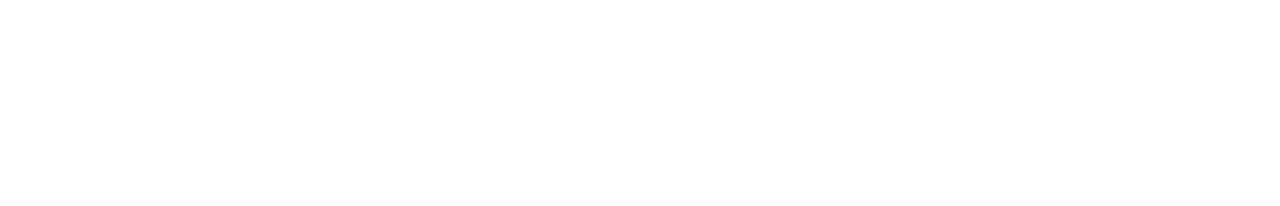
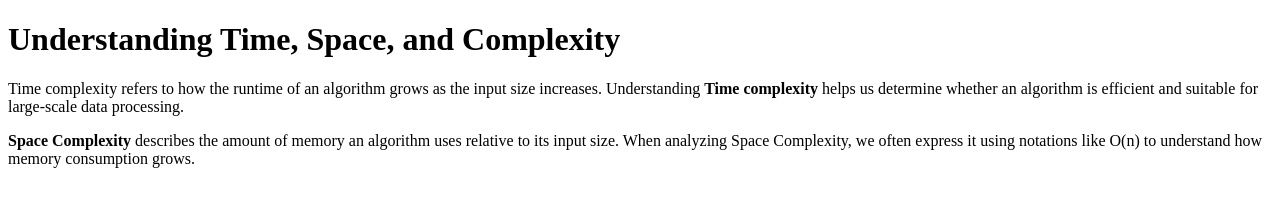
Before and after one commit to acciojob/time-and-space-complexity-sumanth639, a website: page main.html in a window 1280 px wide. Drawn offline with Linux system fonts and the light colour scheme.

Commit message:
created a submission

```diff
--- a/main.html
+++ b/main.html
@@ -8,6 +8,19 @@
 
 <body>
 	<!-- the entire body must be written by student -->
+	 <h1>Understanding Time, Space, and Complexity</h1>
+
+    <p>
+      Time complexity refers to how the runtime of an algorithm grows as the input size increases.
+      Understanding <b>Time complexity</b> helps us determine whether an algorithm is efficient
+      and suitable for large-scale data processing.
+    </p>
+
+    <p>
+      <b>Space Complexity</b> describes the amount of memory an algorithm uses relative to its input size.
+      When analyzing Space Complexity, we often express it using notations like O(n) to understand how
+      memory consumption grows.
+    </p>
     <script type="text/javascript" src="./script.js">
 </script>
 
```
Also changed, not shown: styles.css (line endings or trailing spaces).
